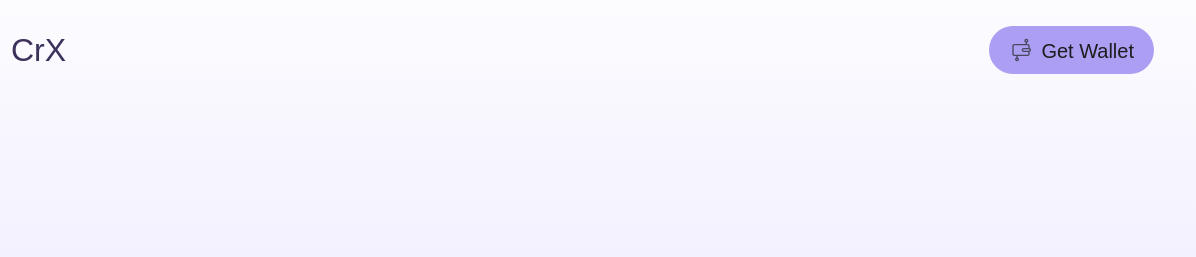
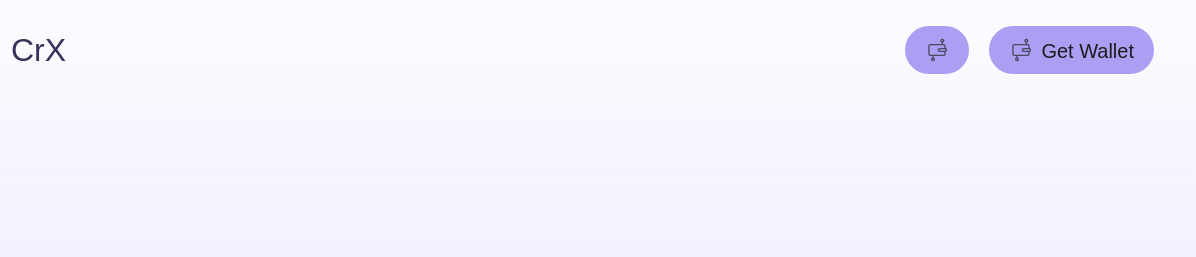
Before and after one commit to HimanshuM685/Web3-Website, a website: page index.html in a window 1280 px wide. Shown: the top 257 px of the page, 84-1280 px from the left. Drawn offline with Linux system fonts and the light colour scheme.

Commit message:
finalizing

```diff
--- a/index.html
+++ b/index.html
@@ -18,9 +18,13 @@
                 </div>
             </a>
         </div>
-        <div>
+        <div style="display: flex;">
             <div>
-                <span></span>
+                <button onclick="document.location.href='crwal.html'" class="button">
+                    <div style="display: flex; height: 32px; justify-content: center; align-items: center;">
+                        <img src="public/assest/crypto-wallet-svgrepo-com.svg" alt="" style="height: inherit;">
+                    </div>
+                </button>
             </div>
             <div>
                 <button onclick="document.location.href='crwal.html'" class="button">
--- a/style.css
+++ b/style.css
@@ -8,6 +8,10 @@
   --lightdarkperple: #c0b8e7;
   --themeblack: #1c1d1d;
   --fadeblack: #60567c;
+}
+
+.darkmode{
+
 }
 
 html {
```
Also changed, not shown: crwal.html (+1 -1 lines), public/assest/copy-svgrepo-com.svg (added).
